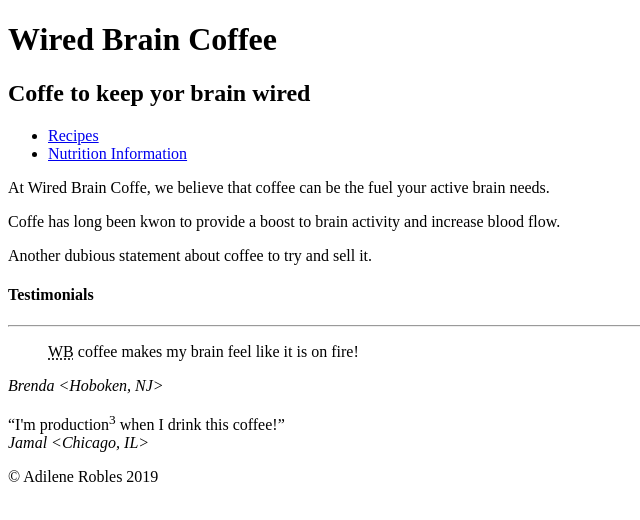
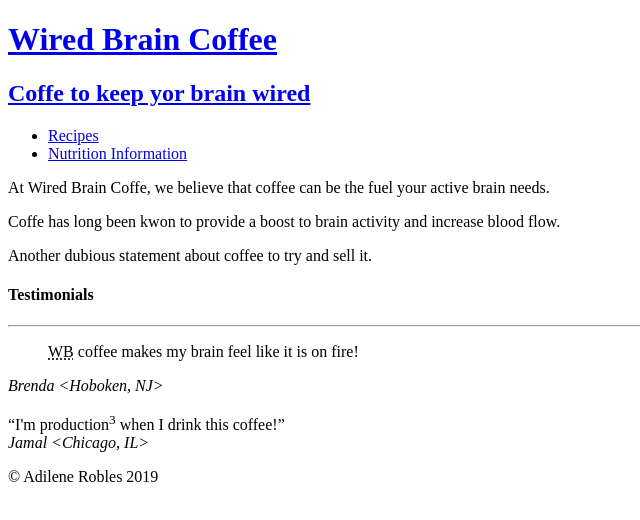
Before and after one commit to AdileneRobles/HTML-CSS, a plain HTML site: page HTML-Fundamental/Demo: Linking documents/default.html in a window 1280 px wide. Shown: the whole page, without its empty margins (0-640 px from the left). Drawn offline with Linux system fonts and the light colour scheme.

Commit message:
Update default.html

```diff
--- a/HTML-Fundamental/Demo: Linking documents/default.html
+++ b/HTML-Fundamental/Demo: Linking documents/default.html
@@ -10,8 +10,11 @@
     <body>
 
             <header>
-                <h1>Wired Brain Coffee</h1>
-                <h2>Coffe to keep yor brain wired</h2>
+
+                <a href="https://pluralsight.com/">
+                    <h1>Wired Brain Coffee</h1>
+                    <h2>Coffe to keep yor brain wired</h2>
+                </a>
 
                 <nav>
                     <ul>
```
